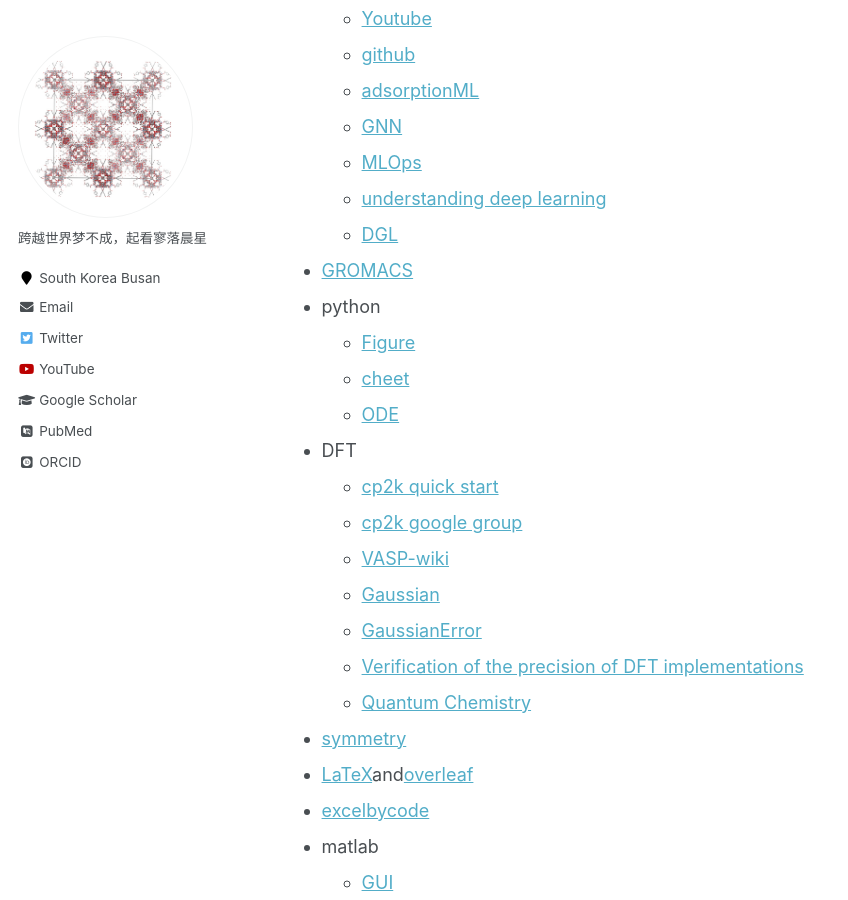
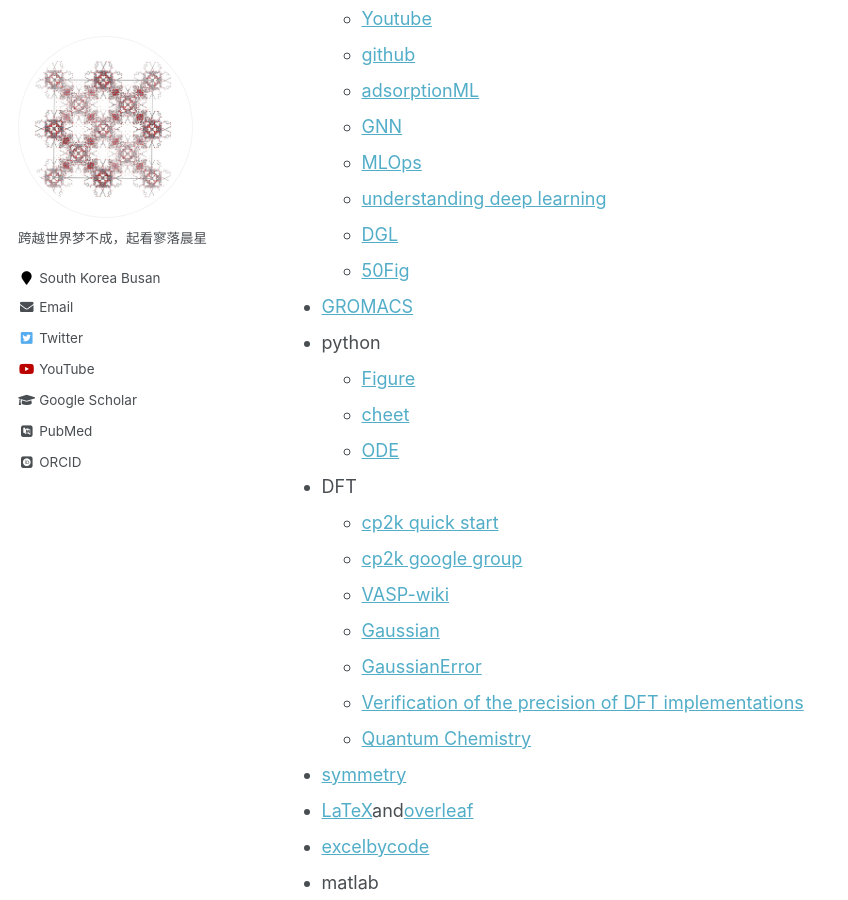
Before and after one commit to sxm13/ZGBshenxiaomoCV.github.io, a Jekyll site: the page built from _pages/markdown.md, in a window 1280 px wide and 900 px high, scrolled down 4628 px. Shown: the whole window, without its empty margins (0-848 px from the left). Built offline with Jekyll 4.4.1, drawn with Linux system fonts in a browser that asks for light colours; some web fonts are replaced.

Commit message:
Update markdown.md

```diff
--- a/_pages/markdown.md
+++ b/_pages/markdown.md
@@ -136,6 +136,7 @@ redirect_from:
   * [MLOps](https://github.com/visenger/awesome-mlops)
   * [understanding deep learning](https://udlbook.github.io/udlbook/)
   * [DGL](https://docs.dgl.ai/guide_cn/graph-feature.html)
+  * [50Fig](https://www.machinelearningplus.com/plots/top-50-matplotlib-visualizations-the-master-plots-python/)
 * [GROMACS](https://jerkwin.github.io/9999/10/31/GROMACS%E4%B8%AD%E6%96%87%E6%95%99%E7%A8%8B/)
 * python
   * [Figure](https://www.machinelearningplus.com/plots/top-50-matplotlib-visualizations-the-master-plots-python/)
```
